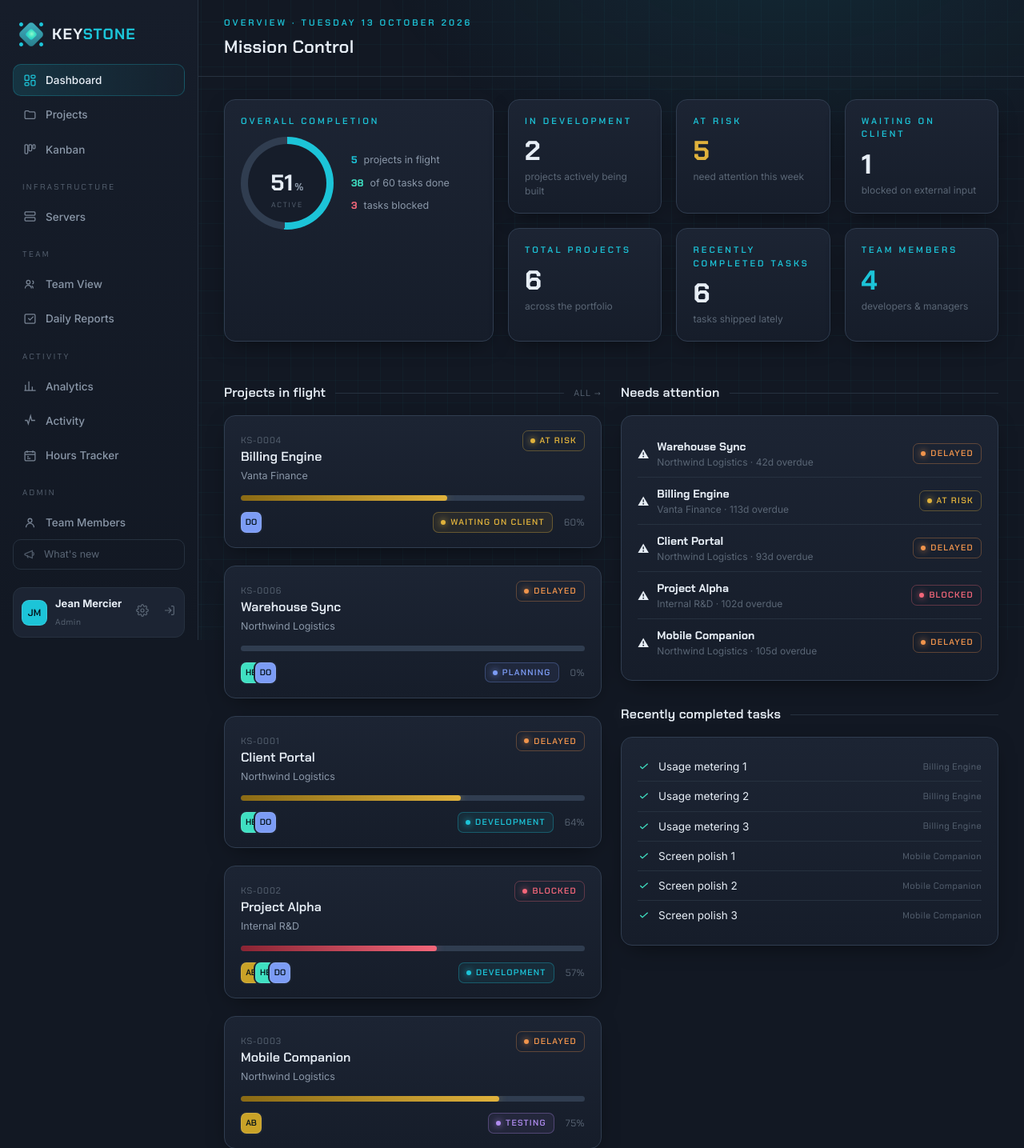
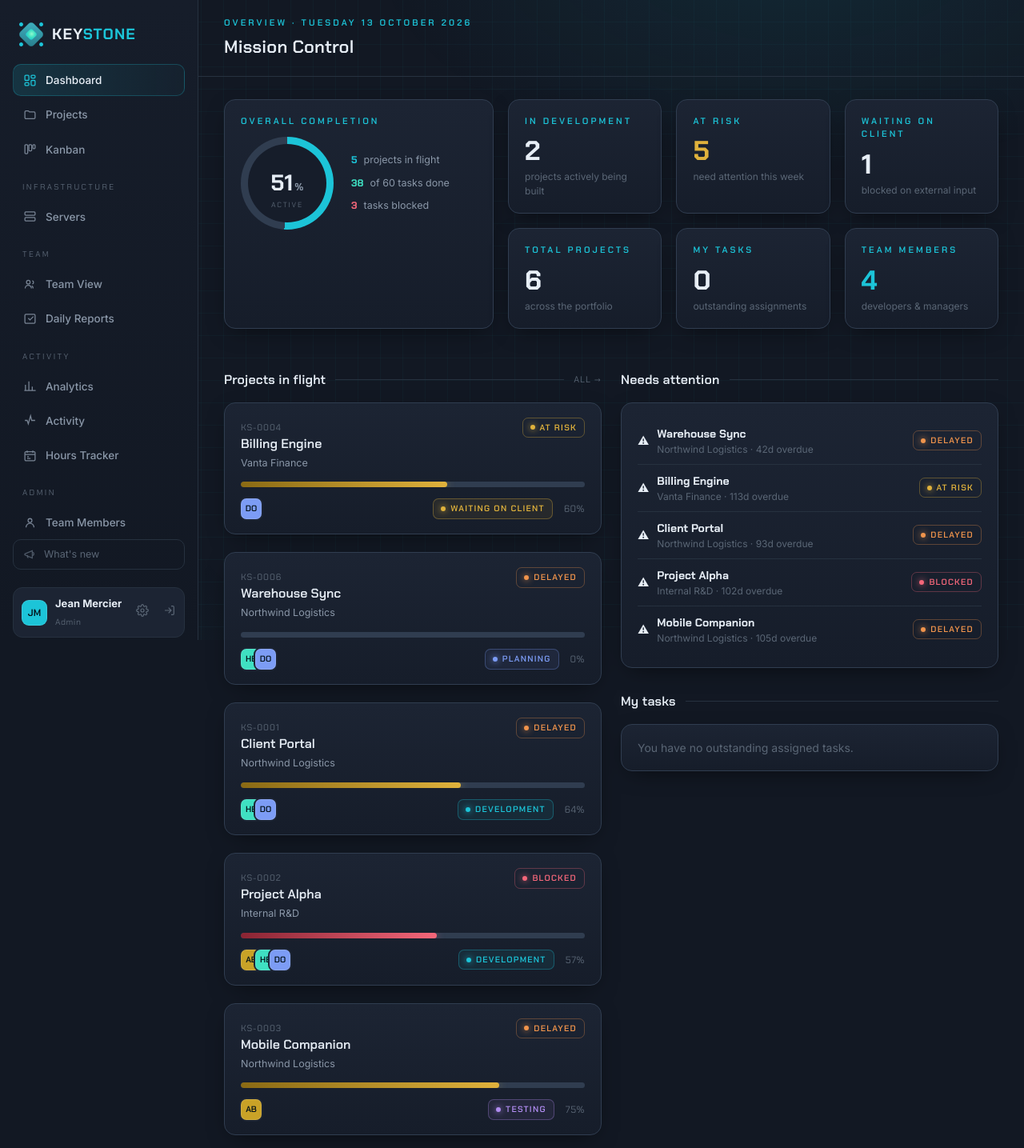
Before and after one commit to Henricus-dw/KeystoneManagement, a FastAPI app: page /dashboard in a window 1280 px wide. Shown: the top 1435 px of the page at 80% size. Run offline with FastAPI, Linux system fonts and the light colour scheme; the visitor is signed in with stand-in values (Sample User, id 1); data comes from the database, SQL or seed files in the repository; some libraries are stand-ins or nearby versions.

Commit message:
dashboard - "my tasks" view

```diff
--- a/app/routers/pages.py
+++ b/app/routers/pages.py
@@ -90,12 +90,21 @@ def dashboard(request: Request, user: User = Depends(require_user), db: Session
 
     overall = round(sum(p.progress for p in active) / len(active)) if active else 0
 
-    recent_done = list(
+    my_task_count = db.scalar(
+        select(func.count(Task.id)).where(
+            Task.assignees.any(User.id == user.id),
+            Task.status != TaskStatus.done,
+        )
+    ) or 0
+    my_tasks = list(
         db.scalars(
             select(Task)
-            .options(selectinload(Task.project), selectinload(Task.assignees))
-            .where(Task.status == TaskStatus.done)
-            .order_by(Task.updated_at.desc())
+            .options(selectinload(Task.project))
+            .where(
+                Task.assignees.any(User.id == user.id),
+                Task.status != TaskStatus.done,
+            )
+            .order_by(Task.due_date.asc().nulls_last(), Task.updated_at.asc())
             .limit(6)
         )
     )
@@ -114,7 +123,8 @@ def dashboard(request: Request, user: User = Depends(require_user), db: Session
         "at_risk": at_risk,
         "waiting": waiting,
         "overall": overall,
-        "recent_done": recent_done,
+        "my_tasks": my_tasks,
+        "my_task_count": my_task_count,
         "stats": {
             "active": len(active),
             "total_projects": len(projects),
--- a/templates/dashboard.html
+++ b/templates/dashboard.html
@@ -88,19 +88,11 @@
     {% else %}
     </button>
     {% endif %}
-    {% if recent_done|length %}
-    <a class="card pad stat" href="/tasks/recent">
-    {% else %}
-    <button class="card pad stat stat-action" type="button" data-empty-message="There are no recently completed tasks.">
-    {% endif %}
-      <div class="kicker">Recently completed tasks</div>
-      <div class="num">{{ recent_done|length }}</div>
-      <div class="sub">tasks shipped lately</div>
-    {% if recent_done|length %}
-    </a>
-    {% else %}
-    </button>
-    {% endif %}
+    <div class="card pad stat">
+      <div class="kicker">My tasks</div>
+      <div class="num">{{ my_task_count }}</div>
+      <div class="sub">outstanding assignments</div>
+    </div>
     {% if stats.team %}
     <a class="card pad stat accent" href="/team">
     {% else %}
@@ -166,17 +158,22 @@
     </div>
     {% endif %}
 
-    <div class="section-title"><h2>Recently completed tasks</h2><div class="line"></div></div>
+    <div class="section-title"><h2>My tasks</h2><div class="line"></div></div>
     <div class="card pad">
-      {% for t in recent_done %}
+      {% for t in my_tasks %}
       <div class="between" style="padding:8px 0;{{ 'border-top:1px solid var(--line-soft)' if not loop.first }}">
         <div class="row">
-          <svg width="16" height="16" viewBox="0 0 24 24" fill="none" stroke="var(--teal-2)" stroke-width="2"><path d="M5 12l4 4L19 7"/></svg>
-          <span style="font-size:13.5px">{{ t.title }}</span>
+          {{ badge(t.status) }}
+          <a href="/tasks/{{ t.id }}" style="font-size:13.5px">{{ t.title }}</a>
         </div>
         <span class="dim mono" style="font-size:11px">{{ t.project.name }}</span>
       </div>
-      {% else %}<div class="dim">Nothing completed yet.</div>{% endfor %}
+      {% else %}<div class="dim">You have no outstanding assigned tasks.</div>{% endfor %}
+      {% if my_task_count > my_tasks|length %}
+      <div class="dim" style="padding-top:10px;font-size:12px">
+        Showing the next {{ my_tasks|length }} of {{ my_task_count }} outstanding tasks.
+      </div>
+      {% endif %}
     </div>
   </div>
 </div>
```
Also changed, not shown: README.md.
